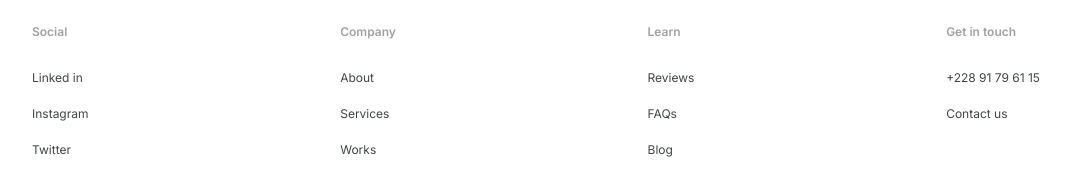
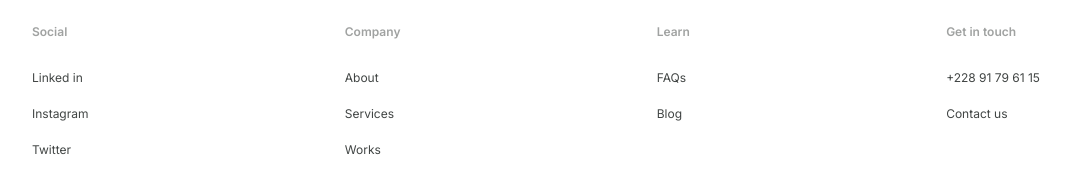
Before and after one commit to twocoderz/twocoderz.team, a React (Vite) app: page / in a window 1280 px wide. Shown: the part 7355-7529 px from the top of the page, without its empty margins (104-1175 px from the left). Built offline with nearby package versions, Linux system fonts and the light colour scheme.

Commit message:
remove reviews

```diff
--- a/src/pages/home/components/Footer.tsx
+++ b/src/pages/home/components/Footer.tsx
@@ -111,14 +111,6 @@ export default function Footer() {
               <ul className="flex flex-col gap-p3">
                 <li>
                   <a
-                    href={ROUTES.REVIEWS}
-                    className="text-xs text-black-80 hover:text-black transition-all duration-500"
-                  >
-                    Reviews
-                  </a>
-                </li>
-                <li>
-                  <a
                     href={ROUTES.FAQS}
                     className="text-xs text-black-80 hover:text-black transition-all duration-500"
                   >
```
